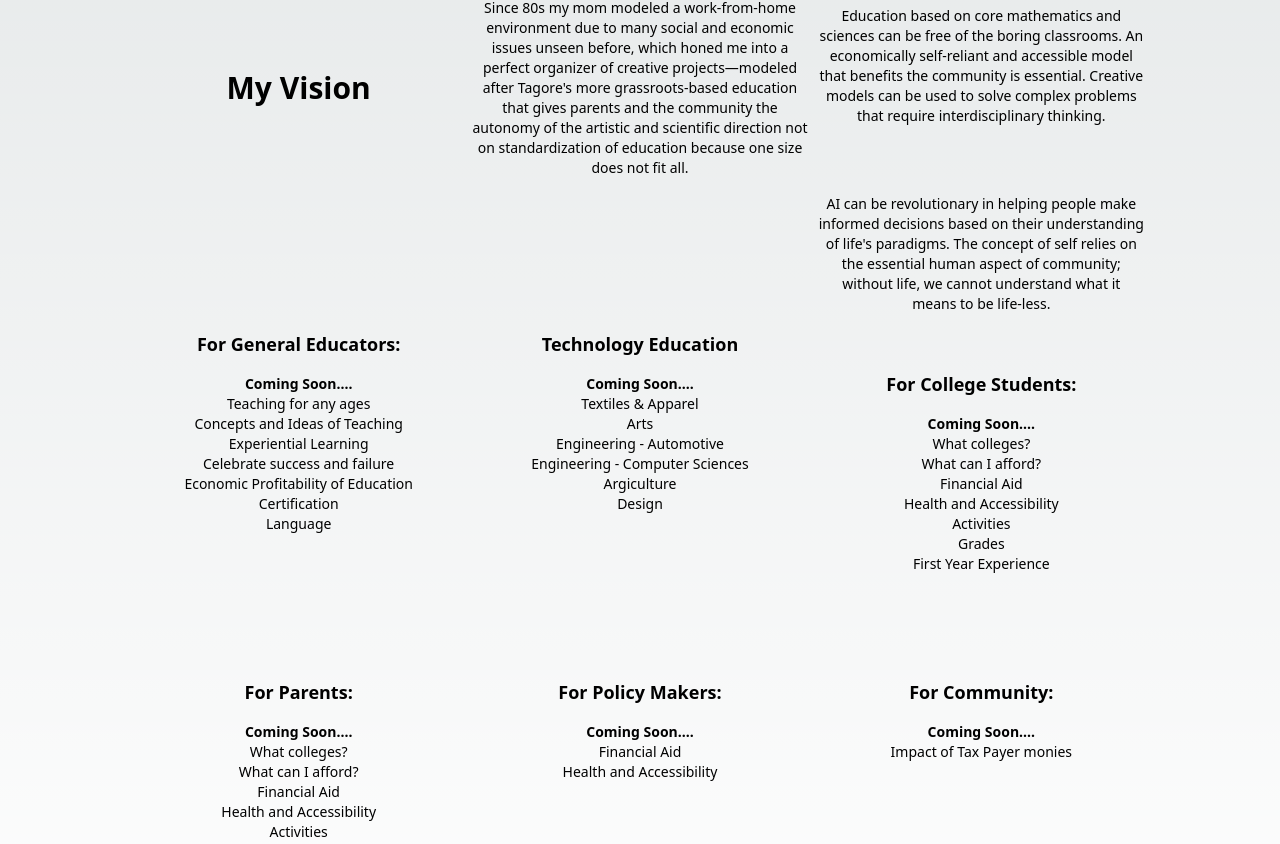
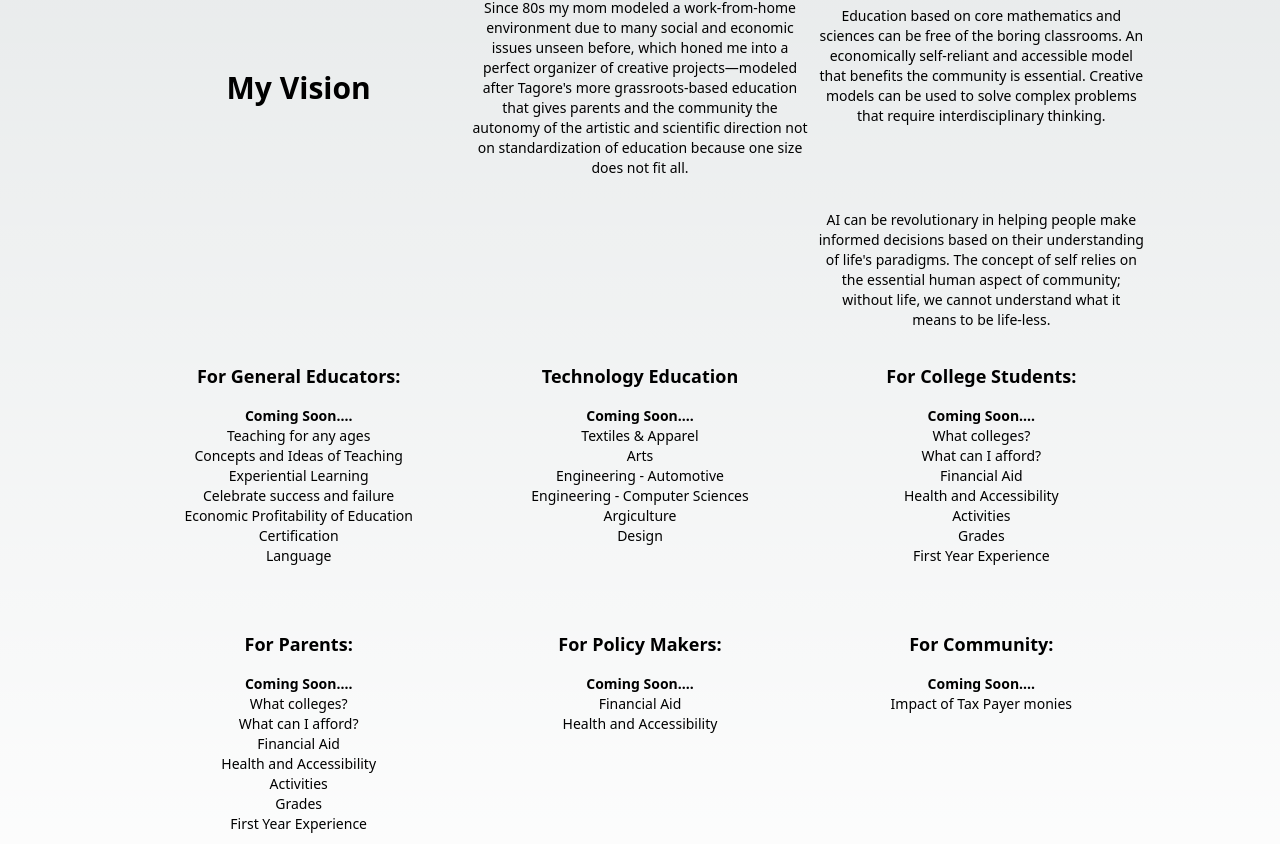
Before and after one commit to arnab-156/arnab-majumdar, a Next.js app: page /edu in a window 1280 px wide. Shown: the part 891-1735 px from the top of the page. Built offline with nearby package versions, Linux system fonts and the light colour scheme.

Commit message:
alignment

```diff
--- a/src/app/edu/page.tsx
+++ b/src/app/edu/page.tsx
@@ -77,13 +77,13 @@ export default function EducationPage() {
           customClassName={cardWrapperStyle}
         /> */}
 
-        <h2 className="text-3xl font-bold text-center m-auto"></h2>
+        <h2 className="text-3xl font-bold text-center m-auto my-4"></h2>
 
 
-        <div className="text-center m-auto">
+        <div className="text-center m-auto my-4">
         </div>
 
-        <div className="text-center m-auto">
+        <div className="text-center m-auto my-4">
           <p className="text-sm p-2">
             AI can be revolutionary in helping people make informed decisions based on their understanding of
             life&#39;s paradigms. The concept of self relies on the essential human aspect of community; without
@@ -91,7 +91,7 @@ export default function EducationPage() {
           </p>
         </div>
 
-        <div className="text-center m-auto my-2 my-12">
+        <div className="text-center m-auto my-2">
           <h3 className="font-bold text-lg mb-2">For General Educators:</h3>
           <ul className="text-sm p-2">
             <h4 className="font-bold"> Coming Soon....</h4>
@@ -119,7 +119,7 @@ export default function EducationPage() {
 
         </div>
 
-        <div className="text-center m-auto my-12">
+        <div className="text-center m-auto my-2">
           <h3 className="font-bold text-lg mb-2">For College Students:</h3>
           <ul className="text-sm p-2">
             <h4 className="font-bold"> Coming Soon....</h4>
```
